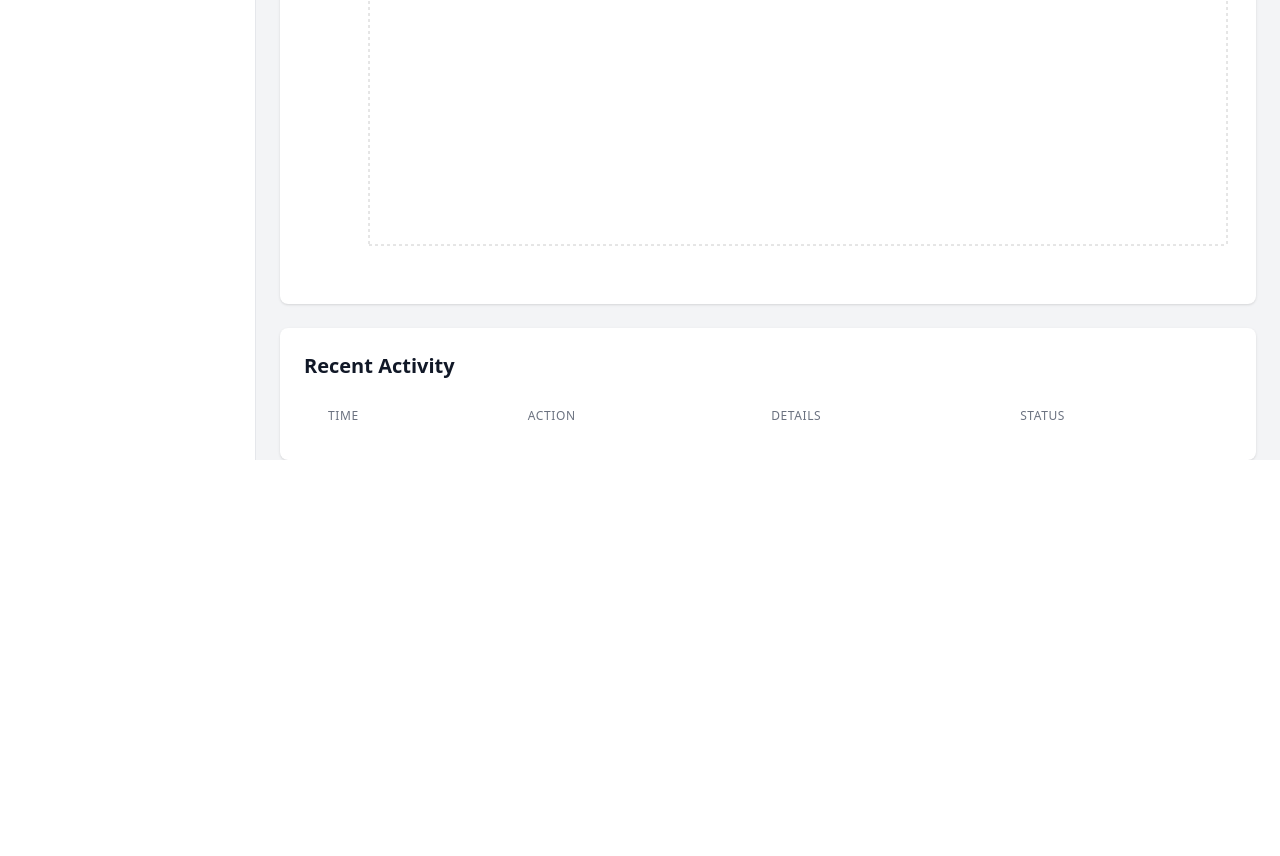
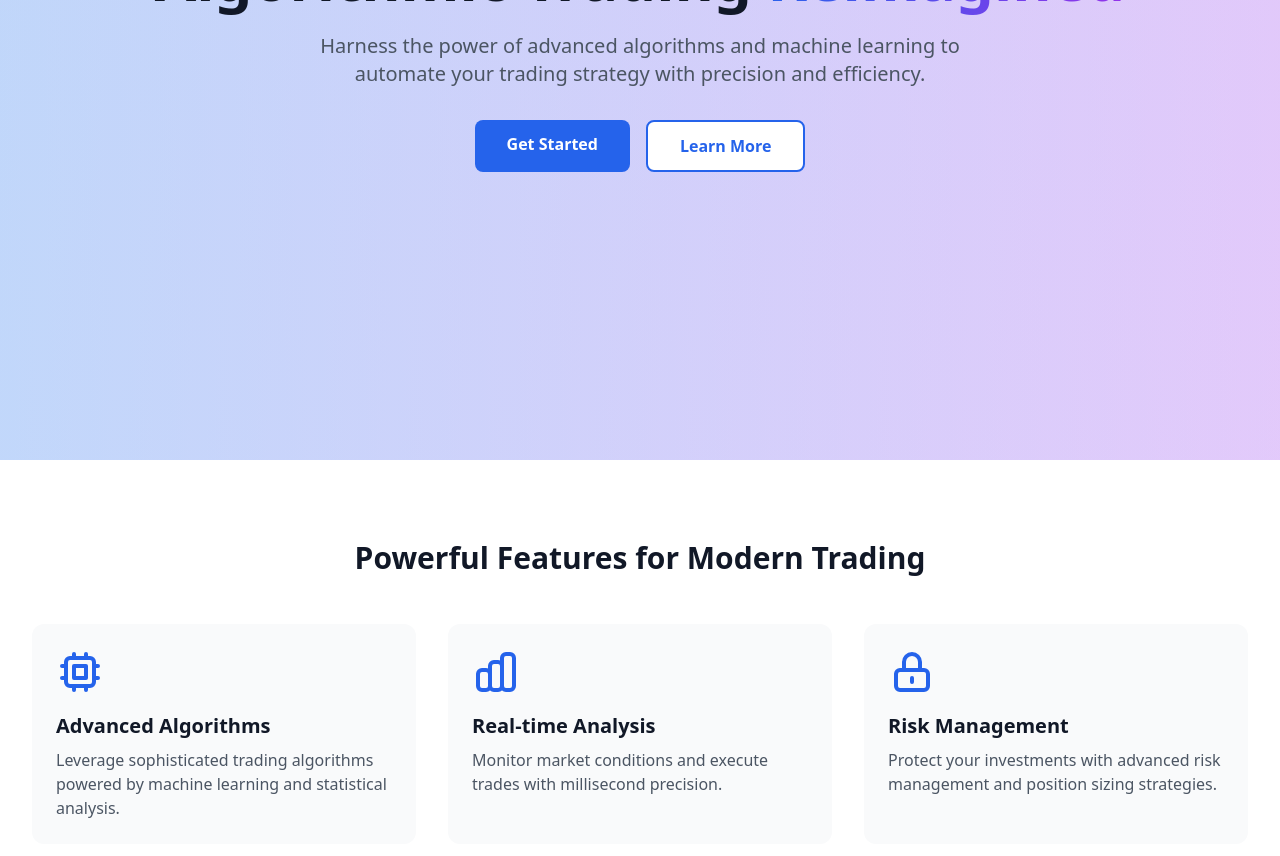
Before and after one commit to requie/Tradeovate, a React (Vite) app: page / in a window 1280 px wide. Shown: the part 340-1196 px from the top of the page. Before the commit the page ends 800 px from the top, so only its background shows below. Built offline with nearby package versions, Linux system fonts and the light colour scheme; no server answers.

Commit message:
Create Interactive Landing Page

```diff
--- a/package.json
+++ b/package.json
@@ -19,7 +19,10 @@
     "@heroicons/react": "^2.1.1",
     "react-query": "^3.39.3",
     "recharts": "^2.10.3",
-    "zustand": "^4.4.7"
+    "zustand": "^4.4.7",
+    "framer-motion": "^10.16.16",
+    "react-intersection-observer": "^9.5.3",
+    "react-scroll": "^1.9.0"
   },
   "scripts": {
     "dev": "vite",
--- a/src/App.tsx
+++ b/src/App.tsx
@@ -1,6 +1,7 @@
 import { useState } from 'react'
 import { BrowserRouter, Routes, Route } from 'react-router-dom'
 import Sidebar from './components/Sidebar'
+import Landing from './pages/Landing'
 import Dashboard from './pages/Dashboard'
 import Configuration from './pages/Configuration'
 import Monitoring from './pages/Monitoring'
@@ -13,14 +14,18 @@ export default function App() {
   return (
     <BrowserRouter>
       <ThemeProvider>
+        <Routes>
+          <Route path="/" element={<Landing />} />
+          <Route
+            path="/*"
+            element={
               <div className="flex h-screen bg-gray-100 dark:bg-gray-900">
                 <Sidebar open={sidebarOpen} setOpen={setSidebarOpen} />
-
                 <div className="flex-1 flex flex-col overflow-hidden">
                   <main className="flex-1 overflow-x-hidden overflow-y-auto bg-gray-100 dark:bg-gray-900">
                     <div className="container mx-auto px-6 py-8">
                       <Routes>
-                  <Route path="/" element={<Dashboard />} />
+                        <Route path="/dashboard" element={<Dashboard />} />
                         <Route path="/configuration" element={<Configuration />} />
                         <Route path="/monitoring" element={<Monitoring />} />
                         <Route path="/settings" element={<Settings />} />
@@ -29,6 +34,9 @@ export default function App() {
                   </main>
                 </div>
               </div>
+            }
+          />
+        </Routes>
       </ThemeProvider>
     </BrowserRouter>
   )
--- /dev/null
+++ b/src/pages/Landing.tsx
@@ -0,0 +1,212 @@
+import { motion } from 'framer-motion';
+import { Link as ScrollLink } from 'react-scroll';
+import { useInView } from 'react-intersection-observer';
+import { Link } from 'react-router-dom';
+
+const fadeIn = {
+  hidden: { opacity: 0, y: 20 },
+  visible: { opacity: 1, y: 0 }
+};
+
+const staggerChildren = {
+  visible: {
+    transition: {
+      staggerChildren: 0.2
+    }
+  }
+};
+
+export default function Landing() {
+  const [heroRef, heroInView] = useInView({ triggerOnce: true });
+  const [featuresRef, featuresInView] = useInView({ triggerOnce: true, threshold: 0.2 });
+  const [statsRef, statsInView] = useInView({ triggerOnce: true, threshold: 0.2 });
+
+  return (
+    <div className="min-h-screen bg-gradient-to-b from-gray-50 to-white dark:from-gray-900 dark:to-gray-800">
+      {/* Hero Section */}
+      <motion.section
+        ref={heroRef}
+        initial="hidden"
+        animate={heroInView ? "visible" : "hidden"}
+        variants={staggerChildren}
+        className="relative h-screen flex items-center justify-center px-4 sm:px-6 lg:px-8"
+      >
+        <div className="absolute inset-0 overflow-hidden">
+          <div className="absolute inset-0 bg-gradient-to-r from-blue-500/30 to-purple-500/30 dark:from-blue-900/30 dark:to-purple-900/30" />
+        </div>
+
+        <div className="relative max-w-7xl mx-auto text-center">
+          <motion.h1
+            variants={fadeIn}
+            className="text-4xl sm:text-6xl font-bold text-gray-900 dark:text-white mb-6"
+          >
+            Algorithmic Trading
+            <span className="bg-clip-text text-transparent bg-gradient-to-r from-blue-600 to-purple-600 dark:from-blue-400 dark:to-purple-400">
+              {" "}Reimagined
+            </span>
+          </motion.h1>
+
+          <motion.p
+            variants={fadeIn}
+            className="text-xl text-gray-600 dark:text-gray-300 mb-8 max-w-2xl mx-auto"
+          >
+            Harness the power of advanced algorithms and machine learning to automate your trading strategy with precision and efficiency.
+          </motion.p>
+
+          <motion.div
+            variants={fadeIn}
+            className="flex justify-center gap-4"
+          >
+            <Link
+              to="/dashboard"
+              className="px-8 py-3 bg-blue-600 text-white rounded-lg font-semibold hover:bg-blue-700 transition-colors"
+            >
+              Get Started
+            </Link>
+            <ScrollLink
+              to="features"
+              smooth={true}
+              duration={500}
+              className="px-8 py-3 bg-white text-blue-600 rounded-lg font-semibold border-2 border-blue-600 hover:bg-blue-50 transition-colors cursor-pointer"
+            >
+              Learn More
+            </ScrollLink>
+          </motion.div>
+        </div>
+      </motion.section>
+
+      {/* Features Section */}
+      <motion.section
+        id="features"
+        ref={featuresRef}
+        initial="hidden"
+        animate={featuresInView ? "visible" : "hidden"}
+        variants={staggerChildren}
+        className="py-20 px-4 sm:px-6 lg:px-8 bg-white dark:bg-gray-800"
+      >
+        <div className="max-w-7xl mx-auto">
+          <motion.h2
+            variants={fadeIn}
+            className="text-3xl font-bold text-center text-gray-900 dark:text-white mb-12"
+          >
+            Powerful Features for Modern Trading
+          </motion.h2>
+
+          <div className="grid grid-cols-1 md:grid-cols-2 lg:grid-cols-3 gap-8">
+            {features.map((feature, index) => (
+              <motion.div
+                key={feature.title}
+                variants={fadeIn}
+                className="p-6 bg-gray-50 dark:bg-gray-700 rounded-xl hover:shadow-lg transition-shadow"
+                whileHover={{ scale: 1.02 }}
+              >
+                <feature.icon className="w-12 h-12 text-blue-600 dark:text-blue-400 mb-4" />
+                <h3 className="text-xl font-semibold text-gray-900 dark:text-white mb-2">
+                  {feature.title}
+                </h3>
+                <p className="text-gray-600 dark:text-gray-300">
+                  {feature.description}
+                </p>
+              </motion.div>
+            ))}
+          </div>
+        </div>
+      </motion.section>
+
+      {/* Stats Section */}
+      <motion.section
+        ref={statsRef}
+        initial="hidden"
+        animate={statsInView ? "visible" : "hidden"}
+        variants={staggerChildren}
+        className="py-20 px-4 sm:px-6 lg:px-8 bg-gray-50 dark:bg-gray-900"
+      >
+        <div className="max-w-7xl mx-auto">
+          <motion.h2
+            variants={fadeIn}
+            className="text-3xl font-bold text-center text-gray-900 dark:text-white mb-12"
+          >
+            Proven Performance
+          </motion.h2>
+
+          <div className="grid grid-cols-1 md:grid-cols-3 gap-8">
+            {stats.map((stat, index) => (
+              <motion.div
+                key={stat.label}
+                variants={fadeIn}
+                className="text-center"
+              >
+                <div className="text-4xl font-bold text-blue-600 dark:text-blue-400 mb-2">
+                  {stat.value}
+                </div>
+                <div className="text-gray-600 dark:text-gray-300">
+                  {stat.label}
+                </div>
+              </motion.div>
+            ))}
+          </div>
+        </div>
+      </motion.section>
+
+      {/* CTA Section */}
+      <section className="py-20 px-4 sm:px-6 lg:px-8">
+        <div className="max-w-4xl mx-auto text-center">
+          <h2 className="text-3xl font-bold text-gray-900 dark:text-white mb-8">
+            Ready to Transform Your Trading?
+          </h2>
+          <Link
+            to="/dashboard"
+            className="inline-block px-8 py-3 bg-blue-600 text-white rounded-lg font-semibold hover:bg-blue-700 transition-colors"
+          >
+            Start Trading Now
+          </Link>
+        </div>
+      </section>
+    </div>
+  );
+}
+
+const features = [
+  {
+    title: "Advanced Algorithms",
+    description: "Leverage sophisticated trading algorithms powered by machine learning and statistical analysis.",
+    icon: (props: any) => (
+      <svg {...props} fill="none" viewBox="0 0 24 24" stroke="currentColor">
+        <path strokeLinecap="round" strokeLinejoin="round" strokeWidth={2} d="M9 3v2m6-2v2M9 19v2m6-2v2M5 9H3m2 6H3m18-6h-2m2 6h-2M7 19h10a2 2 0 002-2V7a2 2 0 00-2-2H7a2 2 0 00-2 2v10a2 2 0 002 2zM9 9h6v6H9V9z" />
+      </svg>
+    )
+  },
+  {
+    title: "Real-time Analysis",
+    description: "Monitor market conditions and execute trades with millisecond precision.",
+    icon: (props: any) => (
+      <svg {...props} fill="none" viewBox="0 0 24 24" stroke="currentColor">
+        <path strokeLinecap="round" strokeLinejoin="round" strokeWidth={2} d="M9 19v-6a2 2 0 00-2-2H5a2 2 0 00-2 2v6a2 2 0 002 2h2a2 2 0 002-2zm0 0V9a2 2 0 012-2h2a2 2 0 012 2v10m-6 0a2 2 0 002 2h2a2 2 0 002-2m0 0V5a2 2 0 012-2h2a2 2 0 012 2v14a2 2 0 01-2 2h-2a2 2 0 01-2-2z" />
+      </svg>
+    )
+  },
+  {
+    title: "Risk Management",
+    description: "Protect your investments with advanced risk management and position sizing strategies.",
+    icon: (props: any) => (
+      <svg {...props} fill="none" viewBox="0 0 24 24" stroke="currentColor">
+        <path strokeLinecap="round" strokeLinejoin="round" strokeWidth={2} d="M12 15v2m-6 4h12a2 2 0 002-2v-6a2 2 0 00-2-2H6a2 2 0 00-2 2v6a2 2 0 002 2zm10-10V7a4 4 0 00-8 0v4h8z" />
+      </svg>
+    )
+  }
+];
+
+const stats = [
+  {
+    value: "99.9%",
+    label: "Uptime"
+  },
+  {
+    value: "< 50ms",
+    label: "Execution Speed"
+  },
+  {
+    value: "24/7",
+    label: "Monitoring"
+  }
+];
```
Also changed, not shown: 1 other file (tests, documents, lock files or other folders). Lines whose indentation alone changed are shown as unchanged.
